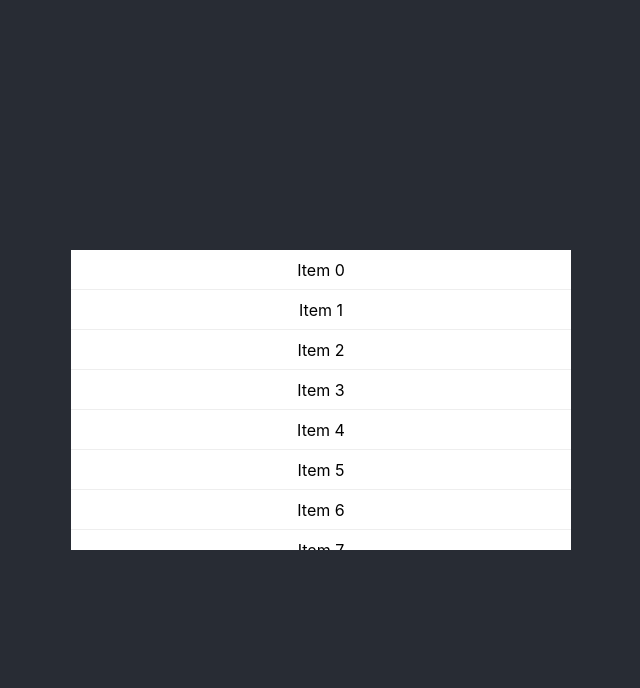
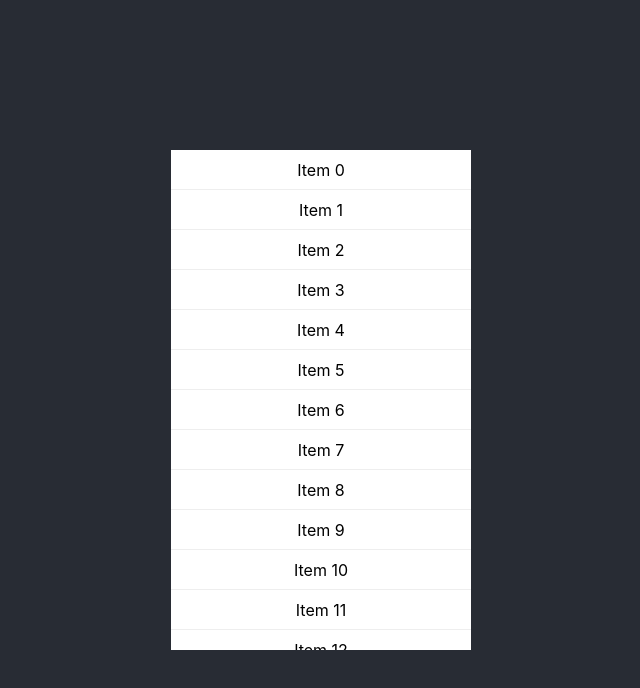
Before and after one commit to seeratawan01/react-virtual-scroll, a React (Create React App) app: page / in a window 1280 px wide. Shown: the top 688 px of the page, without its empty margins (319-959 px from the left). Built offline with nearby package versions, Linux system fonts and the light colour scheme.

Commit message:
horizontal orientation added

```diff
--- a/src/App.css
+++ b/src/App.css
@@ -14,6 +14,16 @@
     overflow: auto;
 }
 
+.virtual-list-vertical {
+    overflow-y: auto;
+    overflow-x: hidden;
+}
+
+.virtual-list-horizontal {
+    overflow-x: auto;
+    overflow-y: hidden;
+}
+
 .virtual-list-item-wrapper {
     position: relative;
 }
@@ -26,5 +36,13 @@
     justify-content: center;
     align-items: center;
     position: absolute;
-    width: 100%;
+    overflow: hidden;
 }
+
+.virtual-list.virtual-list-vertical .virtual-list-item {
+    width: 100% !important;
+}
+
+.virtual-list.virtual-list-horizontal .virtual-list-item {
+    height: 100% !important;
+}
--- a/src/App.tsx
+++ b/src/App.tsx
@@ -11,13 +11,15 @@ function App() {
     return (
         <div className="App">
             <List
-                rowHeight={40}
+                itemSize={40}
                 items={data}
                 renderItem={(item) => (
                     <div key={item.index}>
                         {item.content}
                     </div>
                 )}
+                orientation={'vertical'}
+                height={500}
             />
         </div>
     );
--- a/src/components/List.tsx
+++ b/src/components/List.tsx
@@ -8,9 +8,14 @@ export interface ListProps {
     height?: number,
 
     /**
-     * The height of each row in the list
+     * The width of list container
      */
-    rowHeight: number,
+    width?: number,
+
+    /**
+     * The height of each item in the list in case of vertical list or the width of each item in case of horizontal list
+     */
+    itemSize?: number,
 
     /**
      * The items to render in the list
@@ -21,6 +26,16 @@ export interface ListProps {
      * The Render function for each item in the list
      */
     renderItem: (item: itemProps) => JSX.Element | null
+
+    /**
+     * The item's buffer to render in the list
+     */
+    buffer?: number
+
+    /**
+     * The orientation of the list
+     */
+    orientation?: "vertical" | "horizontal"
 }
 
 export interface itemProps {
@@ -38,21 +53,28 @@ export interface itemProps {
 /**
  * A virtualized list component
  * @param height
- * @param rowHeight
+ * @param width
+ * @param itemSize
  * @param items
  * @param renderItem
+ * @param buffer
+ * @param orientation
  * @constructor
  */
 const List = (
     {
         height = 300,
-        rowHeight = 20,
+        width = 300,
+        itemSize = 35,
         items = [],
-        renderItem = () => null
+        renderItem = () => null,
+        buffer = 2,
+        orientation = "vertical"
     }: ListProps
 ) => {
 
     const [scrollTop, setScrollTop] = React.useState(0);
+    const [scrollLeft, setScrollLeft] = React.useState(0);
     const [visibleItems, setVisibleItems] = React.useState<itemProps[]>([]);
 
     /**
@@ -60,62 +82,94 @@ const List = (
      * number of rows = height of container / height of each row
      */
     const numberOfVisibleRow = useMemo(() => {
-        return Math.ceil(height / rowHeight);
-    }, [height, rowHeight]);
+        return Math.ceil(height / itemSize);
+    }, [height, itemSize]);
+
+    /**
+     * Calculate the number of columns that can fit in the list container
+     */
+    const numberOfVisibleColumn = useMemo(() => {
+        return Math.ceil(width / itemSize);
+    }, [width, itemSize]);
 
     /**
      * Calculate the height of the list container
      * height = length of items * height of each item
      */
     const scrollHeight = useMemo(() => {
-        return items.length * rowHeight;
-    }, [items, rowHeight]);
+        return items.length * itemSize;
+    }, [items, itemSize]);
+
+    /**
+     * Calculate the width of the list container
+     */
+    const scrollWidth = useMemo(() => {
+        return items.length * itemSize;
+    }, [items, itemSize]);
 
     /**
      * Method to handle scroll events
      * @param event
      */
     const handleScroll = (event: UIEvent<HTMLDivElement>) => {
-        setScrollTop(event.currentTarget.scrollTop);
+        if (orientation === "vertical") {
+            setScrollTop(event.currentTarget.scrollTop);
+        } else {
+            setScrollLeft(event.currentTarget.scrollLeft);
+        }
     }
 
     /**
      * Getting the visible items in the list
      */
     useEffect(() => {
-        const start = Math.floor(scrollTop / rowHeight);
-        const end = (start + numberOfVisibleRow) + 1; // +1 to render the next item
-        setVisibleItems(items.slice(start, end));
+        if (orientation === "horizontal") {
+            const startIndex = Math.floor(scrollLeft / itemSize);
+            const endIndex = startIndex + numberOfVisibleColumn + buffer;
+            setVisibleItems(items.slice(startIndex, endIndex));
+        } else {
+            const start = Math.floor(scrollTop / itemSize);
+            const end = (start + numberOfVisibleRow) + buffer;
+            setVisibleItems(items.slice(start, end));
+        }
 
-    }, [scrollTop, items, numberOfVisibleRow, rowHeight]);
-
+    }, [scrollTop, scrollLeft, items, itemSize, buffer, orientation, numberOfVisibleRow, numberOfVisibleColumn]);
 
 
     /**
      * Method to calculate the offset of each item in the list
      */
     const getItemOffset = (index: number) => {
-        return index * rowHeight;
+        if (orientation === "horizontal") {
+            return `translateX(${index * itemSize}px)`;
+        }
+
+        return `translateY(${index * itemSize}px)`;
     }
 
     return (
-        <div className='virtual-list'
-             style={{
-                 height: height,
-                 maxHeight: height,
-             }}
-             onScroll={handleScroll}
+        <div
+            className={`virtual-list ${orientation === 'horizontal' ? 'virtual-list-horizontal' : 'virtual-list-vertical'}`}
+            style={{height: height, width: width}}
+            onScroll={handleScroll}
         >
-            <div className='virtual-list-item-wrapper' style={{minHeight: scrollHeight}}>
+            <div className='virtual-list-item-wrapper'
+                 style={
+                     orientation === 'horizontal' ?
+                         {minWidth: scrollWidth, height: '100%'} :
+                         {minHeight: scrollHeight, width: '100%'}
+                 }
+            >
                 {
                     visibleItems.map((item, index) => (
                         <div
                             className={'virtual-list-item'}
                             key={index}
                             style={{
-                                height: rowHeight,
+                                width: itemSize,
+                                height: itemSize,
                                 overflow: 'hidden',
-                                transform: `translateY(${getItemOffset(item.index)}px)`
+                                transform: getItemOffset(item.index)
                             }}
                         >
                             {renderItem(item)}
```
